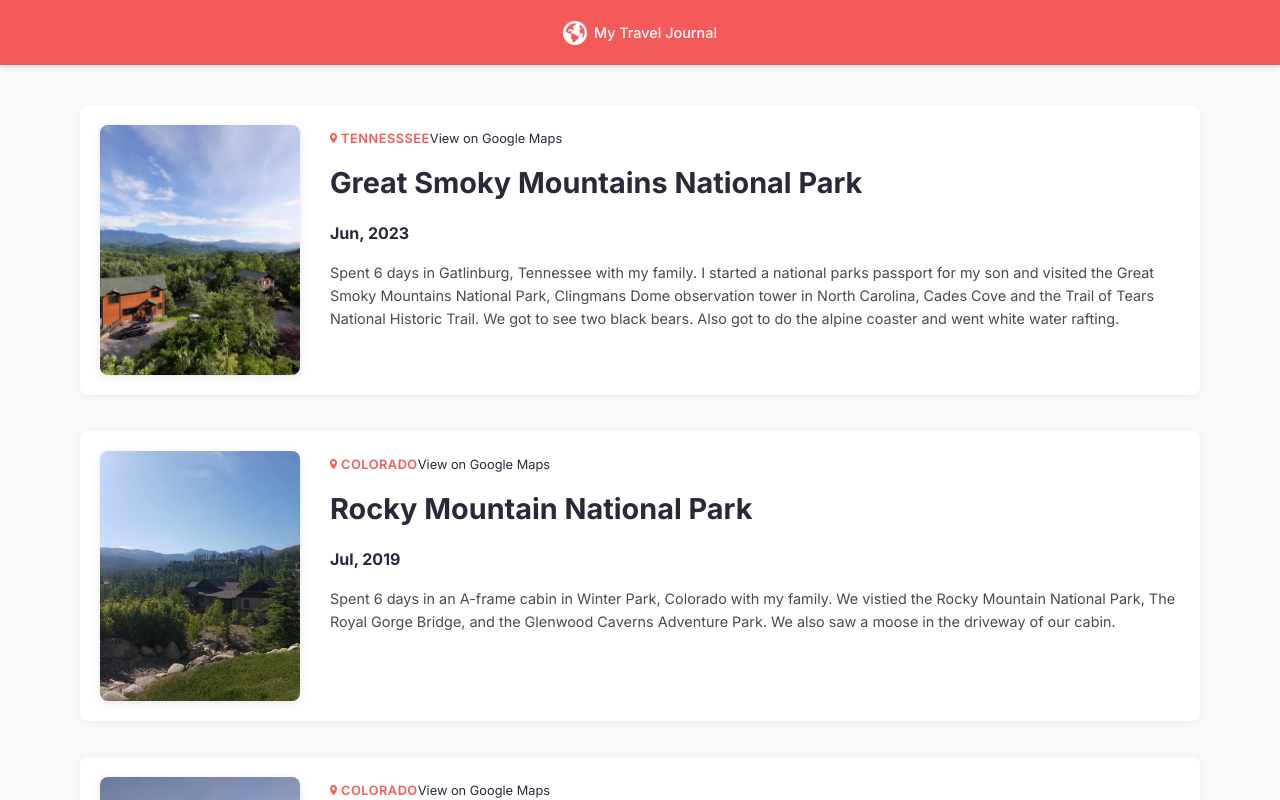
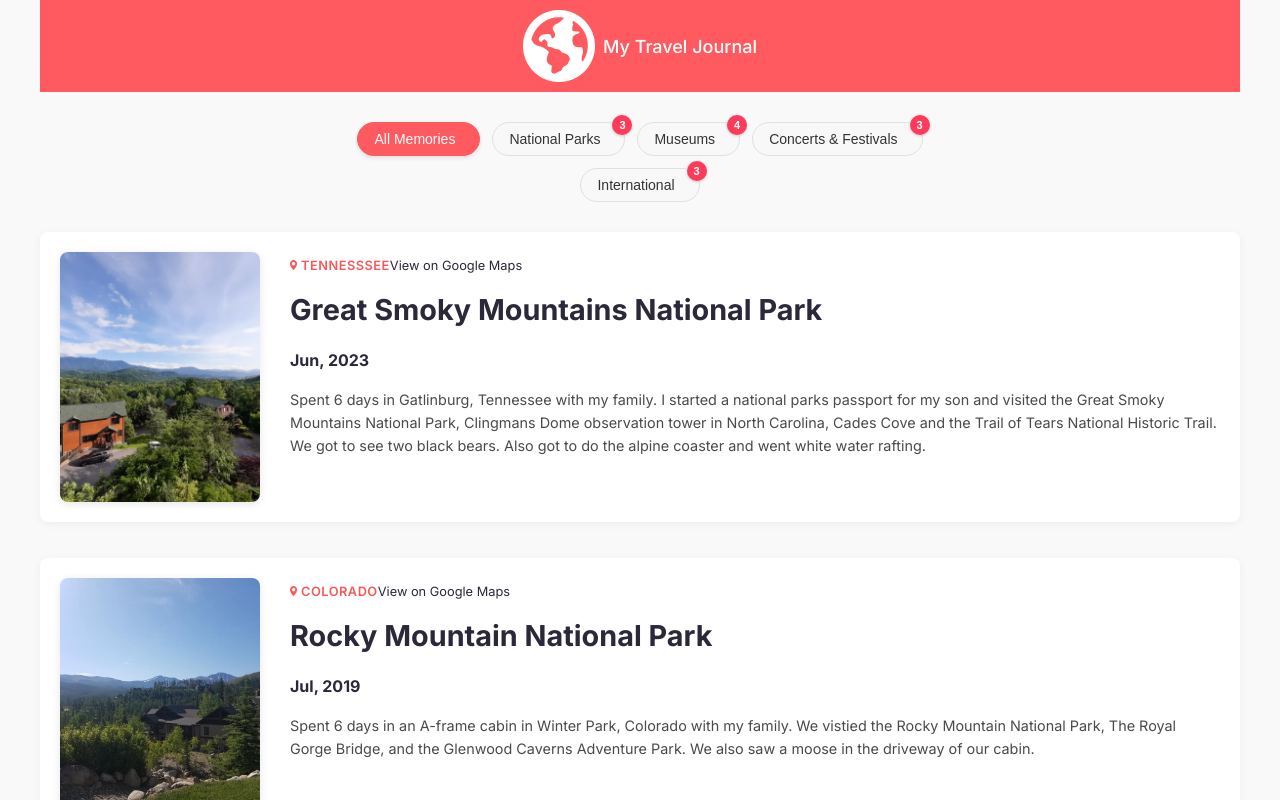
Before and after one commit to kvothe1387/Travel-Journal, a React (Vite) app: page / in a window 1280 px wide. Shown: the top 800 px of the page. Built offline with nearby package versions, Linux system fonts and the light colour scheme.

Commit message:
added filtering buttons & conditional rendering based on category

```diff
--- a/src/App.jsx
+++ b/src/App.jsx
@@ -1,23 +1,63 @@
-import Header from "./components/Header"
-import Entry from "./components/Entry"
-import data from "./data"
+import { useState } from 'react';
+import Entry from './components/Entry';
+import Header from './components/Header';
+import './index.css';
+import data from './data';
+
 
 export default function App() {
-  const entryElements = data.map((entry) => {
+  const [filter, setFilter] = useState('all');
+
+  // Filter the entries based on the selected filter
+  const filteredEntries = data.filter(entry => {
+    if (filter === 'all') return true;
+    return entry.category.includes(filter);
+  });
+
+  // Count entries by category for badge numbers (optional)
+  const categoryCounts = {
+    'national-parks': data.filter(entry => entry.category.includes('national-parks')).length,
+    'museums': data.filter(entry => entry.category.includes('museums')).length,
+    'concerts': data.filter(entry => entry.category.includes('concerts')).length,
+    'international': data.filter(entry => entry.category.includes('international')).length,
+  };
+
+  // Create the filter button component with optional count badge
+  function FilterButton({ name, label }) {
     return (
-      <Entry
-        key={entry.id}
-        entry={entry}
-      />
-    )
-  })
+      <button
+        className={filter === name ? 'filter-btn active' : 'filter-btn'}
+        onClick={() => setFilter(name)}
+      >
+        {label}
+        {name !== 'all' && (
+          <span className="count-badge">{categoryCounts[name]}</span>
+        )}
+      </button>
+    );
+  }
 
   return (
-    <>
+    <div className="container">
       <Header />
-      <main className="container">
-        {entryElements}
-      </main>
-    </>
-  )
+
+      <div className="filter-container">
+        <FilterButton name="all" label="All Memories" />
+        <FilterButton name="national-parks" label="National Parks" />
+        <FilterButton name="museums" label="Museums" />
+        <FilterButton name="concerts" label="Concerts & Festivals" />
+        <FilterButton name="international" label="International" />
+      </div>
+
+      <section className="entries-list">
+        {filteredEntries.length > 0 ? (
+          filteredEntries.map(entry => (
+            <Entry key={entry.id} entry={entry} />
+          ))
+        ) : (
+          <p className="no-entries">No memories found for this filter.</p>
+        )}
+      </section>
+    </div>
+  );
 }
--- a/src/components/Header.jsx
+++ b/src/components/Header.jsx
@@ -1,10 +1,14 @@
 import globeImg from '../assets/globe.png';
+import React from 'react';
+
+
 export default function Header() {
   return (
-    <header>
-      <img src={globeImg} alt="globe icon" />
-      <h1>My Travel Journal</h1>
-
+    <header className="header">
+      <div className="header-content">
+        <img src={globeImg} alt="Globe icon" className="header-icon" />
+        <h1>My Travel Journal</h1>
+      </div>
     </header>
-  )
+  );
 }
--- a/src/data.js
+++ b/src/data.js
@@ -139,5 +139,5 @@ export default [
     dates: "Jun, 2009-2011",
     text: "A one night event I attended for 3 years in a row with a group of friends in Denver, Colorado. We saw performances by An-ten-nae, Infected Mushroom, The Crystal Method, Paul Van Dyk, Dirty Phonics, 12th Planet, Kill the Noise, Benny Benassi, Kaskade, Ferry Corsten, Datsik, Axwell, Manufactured Superstars, ATB, Sander Van Doorn, Feed Me, Nosia, Downlink, Break Science, and many more.",
     category: "concerts"
-  }
+  },
 ]
--- a/src/index.css
+++ b/src/index.css
@@ -8,7 +8,6 @@ body {
   background-color: #f9f9f9;
   color: #2B283A;
   line-height: 1.5;
-  padding-top: 60px;
 }
 
 * {
@@ -18,25 +17,28 @@ body {
 .container {
   max-width: 1200px;
   margin: 0 auto;
-  padding: 45px 40px;
 }
 
-header {
-  background: #F55A5A;
-  position: fixed;
-  top: 0;
+.header {
+  background-color: #ff5a5f;
+  color: white;
+  text-align: center;
+  padding: 10px 0;
+  margin-bottom: 30px;
+  position: relative;
+  width: 100%;
+}
+
+.header-content {
   display: flex;
-  width: 100%;
   justify-content: center;
   align-items: center;
-  color: white;
-  height: 65px;
-  box-shadow: 0 2px 5px rgba(0, 0, 0, 0.1);
-
+  gap: 8px;
 }
 
 header>img {
   width: 24px;
+  height: 24px;
   margin-right: 7px;
   transition: transform 0.3s ease;
 }
@@ -45,8 +47,9 @@ header>img:hover {
   transform: rotate(360deg);
 }
 
-header>h1 {
-  font-size: 0.9rem;
+.header h1 {
+  margin: 0;
+  font-size: 18px;
   font-weight: 500;
 }
 
@@ -129,6 +132,86 @@ article.journal-entry .main-image {
   color: #4A4A4A;
 }
 
+.filter-container {
+  display: flex;
+  justify-content: center;
+  flex-wrap: wrap;
+  gap: 12px;
+  margin: 0 auto 30px;
+  padding: 0 16px;
+  max-width: 600px;
+}
+
+.filter-btn {
+  background-color: #f8f8f8;
+  border: 1px solid #e0e0e0;
+  padding: 8px 16px;
+  border-radius: 20px;
+  cursor: pointer;
+  transition: all 0.2s ease;
+  font-size: 14px;
+  color: #333;
+  position: relative;
+  padding-right: 24px;
+  /* Make room for badge */
+}
+
+.entries-list {
+  margin-top: 20px;
+}
+
+.count-badge {
+  position: absolute;
+  top: -8px;
+  right: -8px;
+  background-color: #ff3b5c;
+  color: white;
+  font-size: 11px;
+  font-weight: bold;
+  height: 20px;
+  width: 20px;
+  border-radius: 50%;
+  display: flex;
+  align-items: center;
+  justify-content: center;
+  box-shadow: 0 1px 3px rgba(0, 0, 0, 0.2);
+}
+
+.count-badge:empty {
+  display: none;
+}
+
+.filter-btn:hover {
+  background-color: #f0f0f0;
+  transform: translateY(-1px);
+}
+
+.filter-btn.active {
+  background-color: #ff5a5f;
+  /* Matching your header color */
+  color: white;
+  border-color: #ff5a5f;
+  box-shadow: 0 2px 4px rgba(0, 0, 0, 0.1);
+}
+
+.no-entries {
+  text-align: center;
+  margin: 40px 0;
+  color: #666;
+  font-style: italic;
+}
+
+@media (max-width: 768px) {
+  .filter-container {
+    gap: 8px;
+  }
+
+  .filter-btn {
+    padding: 6px 12px;
+    font-size: 13px;
+  }
+}
+
 @media (max-width: 768px) {
   article.journal-entry {
     flex-direction: column;
```
